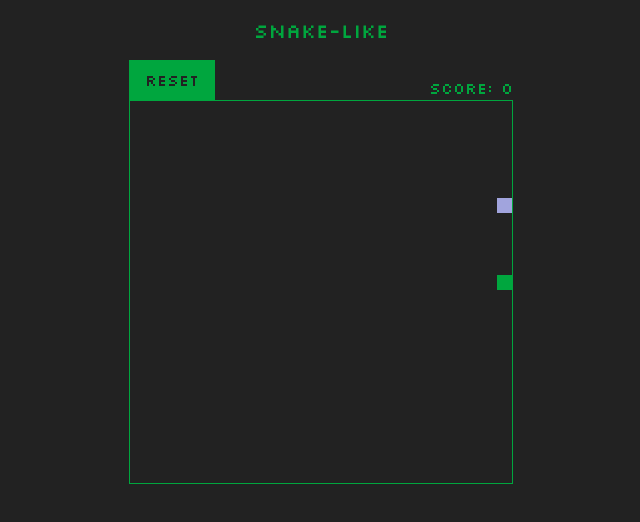
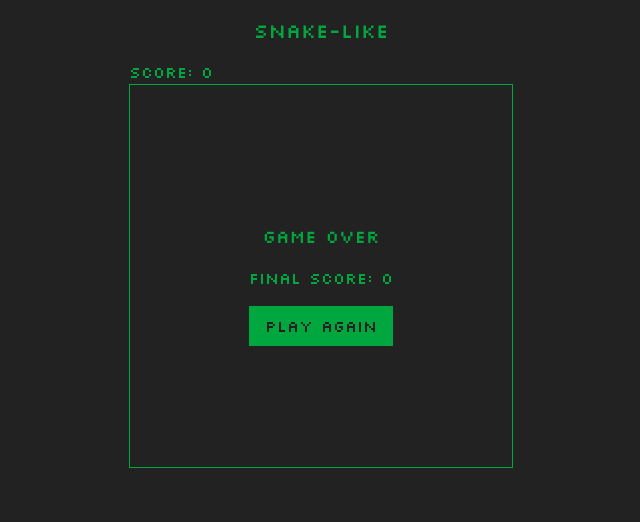
Before and after one commit to shanemcfadden/snake-like, a React (Vite) app: page / in a window 1280 px wide. Both pictures are taken after a click on the button "Play". Shown: the top 522 px of the page, without its empty margins (319-959 px from the left). Built offline with nearby package versions, Linux system fonts and the light colour scheme.

Commit message:
Init display dialogs

```diff
--- a/src/components/App.tsx
+++ b/src/components/App.tsx
@@ -1,24 +1,13 @@
 import { useGameStateContext } from "../contexts/GameStateContext";
 import { Container } from "./Container";
 import { Display } from "./Display";
-import { PlayButton } from "./PlayButton";
-import { ResetButton } from "./ResetButton";
 
 export const App = () => {
   const gameState = useGameStateContext();
   return (
     <Container>
       <h1 className="my-4 text-center text-xl text-primary">Snake-like</h1>
-      <div className="flex justify-between items-end">
-        <div>
-          {gameState.status === "END" ? (
-            <ResetButton />
-          ) : (
-            <PlayButton disabled={gameState.status === "IN_PROGRESS"} />
-          )}
-        </div>
-        {gameState.status !== "START" && <div>Score: {gameState.score}</div>}
-      </div>
+      <div>Score: {gameState.status === "START" ? "0" : gameState.score}</div>
       <Display />
     </Container>
   );
--- a/src/components/AppContextProvider/MainLoopContextProvider.tsx
+++ b/src/components/AppContextProvider/MainLoopContextProvider.tsx
@@ -29,6 +29,7 @@ export const MainLoopContextProvider = ({ children }: PropsWithChildren) => {
   const start = useCallback(
     () => {
       resetUserInput();
+      dispatchGameState({ type: "START" });
 
       intervalRef.current = setInterval(() => {
         dispatchGameState({
--- a/src/components/Display/index.tsx
+++ b/src/components/Display/index.tsx
@@ -4,18 +4,46 @@ import { DISPLAY_HEIGHT, DISPLAY_WIDTH } from "../../constants";
 import { useGameStateContext } from "../../contexts/GameStateContext";
 import type { GameState } from "../../contexts/GameStateContext/types";
 import { isSameCoordinate } from "../../util";
+import { PlayButton } from "../PlayButton";
+import type { PropsWithChildren } from "react";
 
 export const Display = () => {
   const gameState = useGameStateContext();
 
+  if (gameState.status === "IN_PROGRESS") {
+    return (
+      <DisplayContainer>
+        <div className={`grid grid-cols-20 gap-1`}>
+          {Array.from({ length: DISPLAY_WIDTH * DISPLAY_HEIGHT }).map(
+            (_, i) => (
+              <DisplayPixel key={i} color={calculateColor(i, gameState)} />
+            ),
+          )}
+        </div>
+      </DisplayContainer>
+    );
+  }
+
   return (
-    <div className={`border-1 border-primary grid grid-cols-20 gap-1`}>
-      {Array.from({ length: DISPLAY_WIDTH * DISPLAY_HEIGHT }).map((_, i) => (
-        <DisplayPixel key={i} color={calculateColor(i, gameState)} />
-      ))}
-    </div>
+    <DisplayContainer>
+      <div className={`flex h-full justify-center`}>
+        <div className="my-auto text-center">
+          {gameState.status === "END" && (
+            <>
+              <div className="my-4 text-center text-lg">Game Over</div>
+              <div className="my-4">Final Score: {gameState.score}</div>
+            </>
+          )}
+          <PlayButton again={gameState.status === "END"} />
+        </div>
+      </div>
+    </DisplayContainer>
   );
 };
+
+const DisplayContainer = ({ children }: PropsWithChildren) => (
+  <div className={`border-1 aspect-square border-primary`}>{children}</div>
+);
 
 const indexToCoordinate = (index: number): Coordinate => [
   index % DISPLAY_WIDTH,
--- a/src/components/PlayButton.tsx
+++ b/src/components/PlayButton.tsx
@@ -2,15 +2,16 @@ import { useMainLoopContext } from "../contexts/MainLoopContext";
 import { Button } from "./Button";
 
 type PlayButtonProps = {
+  again?: boolean;
   disabled?: boolean;
 };
 
-export const PlayButton = ({ disabled }: PlayButtonProps) => {
+export const PlayButton = ({ again, disabled }: PlayButtonProps) => {
   const { start: startGame } = useMainLoopContext();
 
   return (
     <Button disabled={disabled} onClick={startGame}>
-      Play
+      Play{again ? " Again" : ""}
     </Button>
   );
 };
--- a/src/components/ResetButton.tsx
+++ /dev/null
@@ -1,8 +0,0 @@
-import { useGameStateDispatchContext } from "../contexts/GameStateContext";
-import { Button } from "./Button";
-
-export const ResetButton = () => {
-  const dispatch = useGameStateDispatchContext();
-
-  return <Button onClick={() => dispatch({ type: "RESET" })}>Reset</Button>;
-};
--- a/src/contexts/GameStateContext/reducer.ts
+++ b/src/contexts/GameStateContext/reducer.ts
@@ -15,15 +15,7 @@ export const reducer = (
   state: GameState,
   action: GameStateAction,
 ): GameState => {
-  if (action.type === "RESET") {
-    return { status: "START" };
-  }
-
-  if (state.status === "END") {
-    return state;
-  }
-
-  if (state.status === "START") {
+  if (action.type === "START" || state.status === "START") {
     const display = new CoordinateMap();
     display.set(STARTING_PIXEL, true);
 
@@ -35,6 +27,10 @@ export const reducer = (
       snakeDirection: "right",
       snakeFood: calculateNextFoodCoordinate(STARTING_PIXEL, display),
     };
+  }
+
+  if (state.status === "END") {
+    return state;
   }
 
   const direction =
--- a/src/contexts/GameStateContext/types.ts
+++ b/src/contexts/GameStateContext/types.ts
@@ -26,7 +26,7 @@ type EndOfGameState = {
 
 export type GameStateAction =
   | { type: "TICK"; userInput: Direction[] }
-  | { type: "RESET" };
+  | { type: "START" };
 
 export class CoordinateMap {
   private map: Map<string, boolean>;
```
